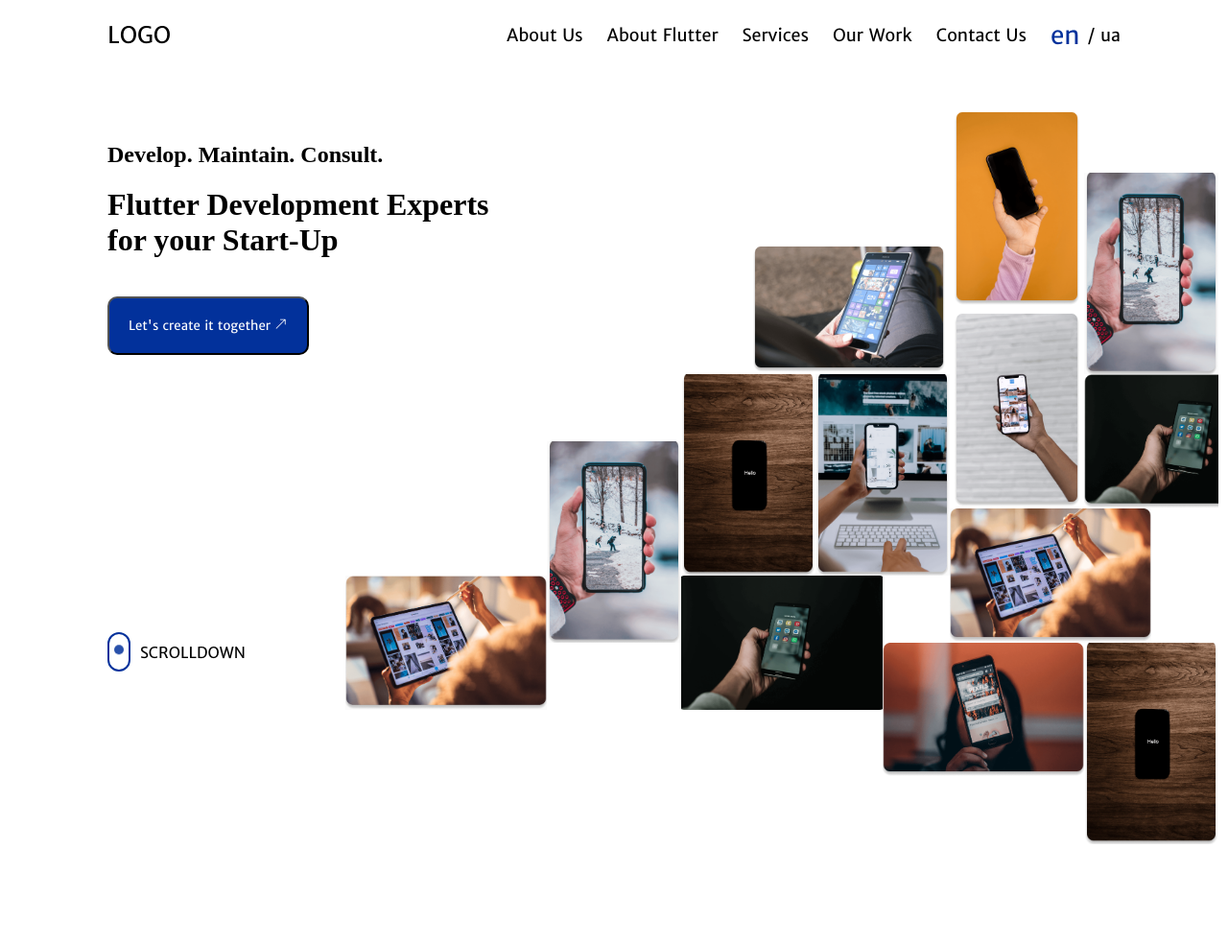
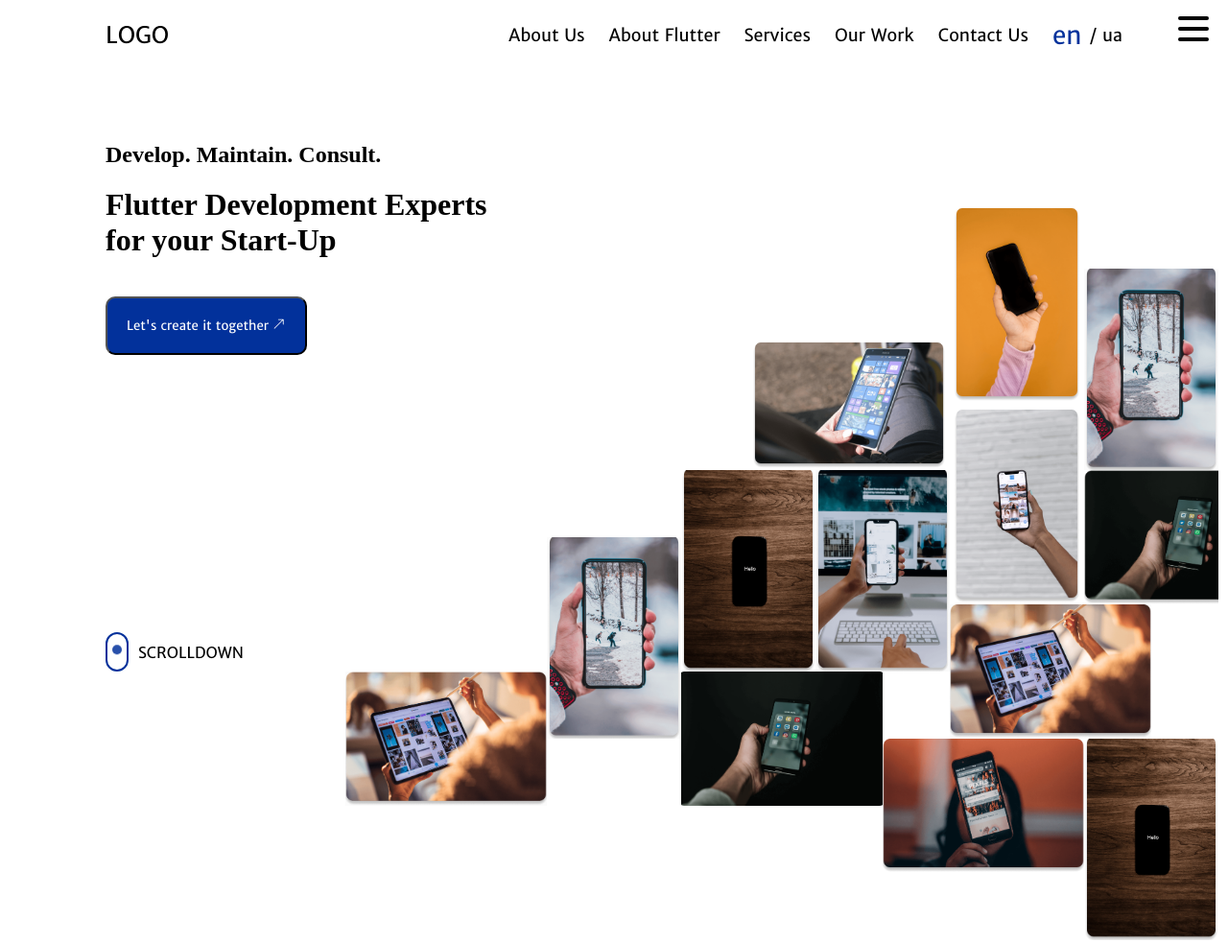
Before and after one commit to Flutters-Ukraine/frontend, a Gatsby site: page / in a window 1280 px wide. Shown: the top 983 px of the page at 96% size. Built offline with nearby package versions, Linux system fonts and the light colour scheme; Gatsby itself is replaced by a stand-in of ours; a web font is replaced by a local one.

Commit message:
gh pages, header fixes wip

```diff
--- a/package.json
+++ b/package.json
@@ -22,6 +22,7 @@
     "styled-components": "^5.3.5"
   },
   "devDependencies": {
+    "gh-pages": "^4.0.0",
     "prettier": "^2.7.1"
   },
   "keywords": [
@@ -35,7 +36,8 @@
     "start": "gatsby develop",
     "serve": "gatsby serve",
     "clean": "gatsby clean",
-    "test": "echo \"Write tests! -> https://gatsby.dev/unit-testing\" && exit 1"
+    "test": "echo \"Write tests! -> https://gatsby.dev/unit-testing\" && exit 1",
+    "deploy": "gatsby build --prefix-paths && gh-pages -d public"
   },
   "repository": {
     "type": "git",
--- a/src/components/header/header-styles.js
+++ b/src/components/header/header-styles.js
@@ -8,8 +8,9 @@
     display: flex;
     flex-direction: row;
     justify-content: space-between;
-    padding: 20px 0;
+    padding: 20px 110px;
     z-index: 2;
+    box-shadow: inset 0 0 2000px rgba(255, 255, 255, .5);
 `
 
 export const HeaderLogo = styled(Link)`
@@ -23,7 +24,89 @@
 `
 
 export const HeaderNavMenu = styled.nav`
-font-size: 18px;
+    font-size: 18px;
+
+    @media screen and (max-width: 960px) {
+        position: absolute;
+        top: 0;
+        margin-top: 50px;
+        left: 0;
+        flex-direction: column;
+        width: 100%;
+        justify-content: center;
+        align-items: center;
+    }
+`
+
+export const MenuToggle = styled.input.attrs({ type: 'checkbox' })`
+    position: absolute;
+    display: block;
+    height: 32px;
+    width: 32px;
+    top: 20px;
+    right: 20px;
+    z-index: 5;
+    opacity: 0;
+    cursor: pointer;
+
+    &:checked ~ ${HeaderNavList}{
+        transform: translateX(0);
+    }
+
+    &:checked ~ ${HamburgerLines} .line1{
+        transform: rotate(45deg);
+    }
+
+    &:checked ~ ${HamburgerLines} .line2{
+        transform: scaleY(0);
+    }
+
+    &:checked ~ ${HamburgerLines} .line3{
+        transform: rotate(-45deg);
+    }
+
+    transform: rotate(-45deg);
+    &:checked ~ ${HamburgerLines} .line3{
+    }
+`
+
+export const HamburgerLines = styled.div`
+    display: none;
+    height: 26px;
+    width: 32px;
+    position: absolute;
+    top: 17px;
+    right: 20px;
+    z-index: 2;
+    display: flex;
+    flex-direction: column;
+    justify-content: space-between;
+
+    @media screen and (max-width: 960px) {
+        display: block;
+    }
+
+    & .line1 {
+        transform-origin: 0% 0%;
+        transition: transform 0.4s ease-in-out;
+    }
+
+    & .line2 {
+        transition: transform 0.2s ease-in-out;
+    }
+
+    & .line3 {
+        transform-origin: 0% 0%;
+        transition: transform 0.4s ease-in-out;
+    }
+`
+
+export const HamburgerLine = styled.span`
+    display: block;
+    height: 4px;
+    width: 100%;
+    border-radius: 10px;
+    background: black;
 `
 
 export const HeaderNavList = styled.ul`
@@ -34,14 +117,11 @@
     text-align: center;
 
     @media screen and (max-width: 960px) {
-        display: flex;
-        flex-direction: column;
-        width: 100%;
-        /* height: 90vh; */
-        /* position: absolute; */
-        /* top: ${({ click }) => click ? "100%" : "-1000px"}; */
-        opacity: 1;
-        transition: all 0.2s ease;
+       /* margin-top: 50px; */
+       flex-direction: column;
+       width: 100%;
+       justify-content: center;
+       align-items: center;
     }
 `
 
@@ -52,9 +132,9 @@
     padding-left: 25px;
     /* height: 80px; */
 
-    /* @media screen and (max-width: 960px) {
-        width: 100%;
-    } */
+    @media screen and (max-width: 960px) {
+        transition: height 400ms cubic-bezier(0.23, 1, 0.32, 1);
+    }
 `
 
 export const NavLink = styled(Link)`
--- a/src/components/header/index.js
+++ b/src/components/header/index.js
@@ -1,5 +1,5 @@
 import React, { useState, useEffect } from 'react'
-import { HeaderWrapper, HeaderIcon, HeaderLogo, HeaderNavMenu, NavItem, NavLink, HeaderNavList, LanguageSpan } from './header-styles'
+import { HeaderWrapper, HeaderIcon, HeaderLogo, HeaderNavMenu, NavItem, NavLink, HeaderNavList, LanguageSpan, MenuToggle, HamburgerLines, HamburgerLine, } from './header-styles'
 
 const Header = () => {
 
@@ -13,6 +13,12 @@
                 <HeaderLogo to="/">
                     LOGO
                 </HeaderLogo>
+                <MenuToggle />
+                <HamburgerLines>
+                    <HamburgerLine className="line1"></HamburgerLine>
+                    <HamburgerLine className="line2"></HamburgerLine>
+                    <HamburgerLine className="line3"></HamburgerLine>
+                </HamburgerLines>
                 <HeaderNavMenu>
                     <HeaderNavList>
                         <NavItem >
--- a/src/components/layout.css
+++ b/src/components/layout.css
@@ -32,7 +32,7 @@
 }
 
 .layout-wrapper {
-  padding: 0 112px;
+  padding: 0 110px;
 }
 
 
--- a/src/components/layout.js
+++ b/src/components/layout.js
@@ -19,9 +19,10 @@
 
   return (
     <>
+      <Header />
       <div className="layout-wrapper">
         {/* <Navbar /> */}
-        <Header />
+
         <main>{children}</main>
       </div>
     </>
--- a/src/components/title-images/title-images-styles.js
+++ b/src/components/title-images/title-images-styles.js
@@ -3,7 +3,8 @@
 
 export const GridContainer = styled.div`
   max-width: 960px;
-  top: 100px;
+  z-index: -1;
+  top: 200px;
   right: 0px;
   position: absolute;
   padding: 10px;
```
Also changed, not shown: 1 other file.
